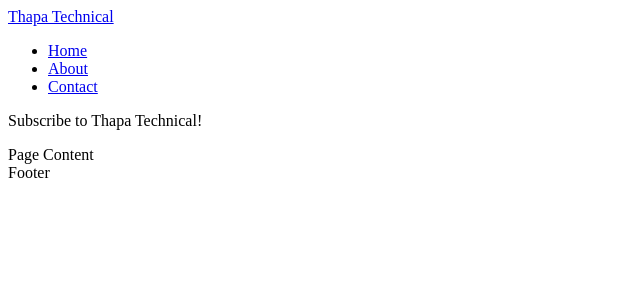
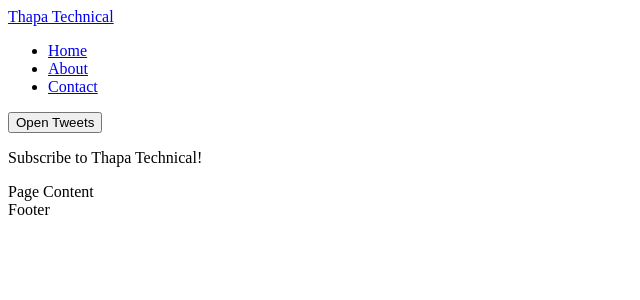
Before and after one commit to binamralamsal/nextjs-test, a Next.js app: page / in a window 1280 px wide. Shown: the top 300 px of the page, without its empty margins (0-640 px from the left). Built offline with nearby package versions, Linux system fonts and the light colour scheme.

Commit message:
Router additional options; redirect; reload; back;

```diff
--- a/src/pages/index.js
+++ b/src/pages/index.js
@@ -1,6 +1,42 @@
+import { useRouter } from "next/router";
+
 export default function Home(props) {
+  const router = useRouter();
+
+  function handleOpenTweets() {
+    // This will redirect users to /tweets/
+    router.push("/tweets");
+
+    /*
+     * router.replace is simlar to router.push, but it will
+     * prevent adding a new URL entry to history stack.
+     * But, what does that mean? Use router.push() then click on that button
+     * then you will realize that you can press back button of your browser
+     * but instead if you use router.replace() then you will realize that
+     * you won't go back to previous page as router.replace() replaces your history stack.
+     *
+     * router.replace("/tweets");
+     */
+
+    /*
+     * As expected, it will redirect back to previous page.
+     *
+     * router.back();
+     */
+
+    /*
+     * As expected, it will reload the page
+     *
+     * router.reload();
+     */
+  }
   return (
     <>
+      {/*
+       * Although, we are redirecting users via button to showcase in this example
+       * please never ever do this. Always use link tag for this.
+       */}
+      <button onClick={handleOpenTweets}>Open Tweets</button>
       {/* You can then gain access to this secret message using props because that's what you passed through _app.js */}
       <p>{props.message}</p>
       <div>Page Content</div>
```
